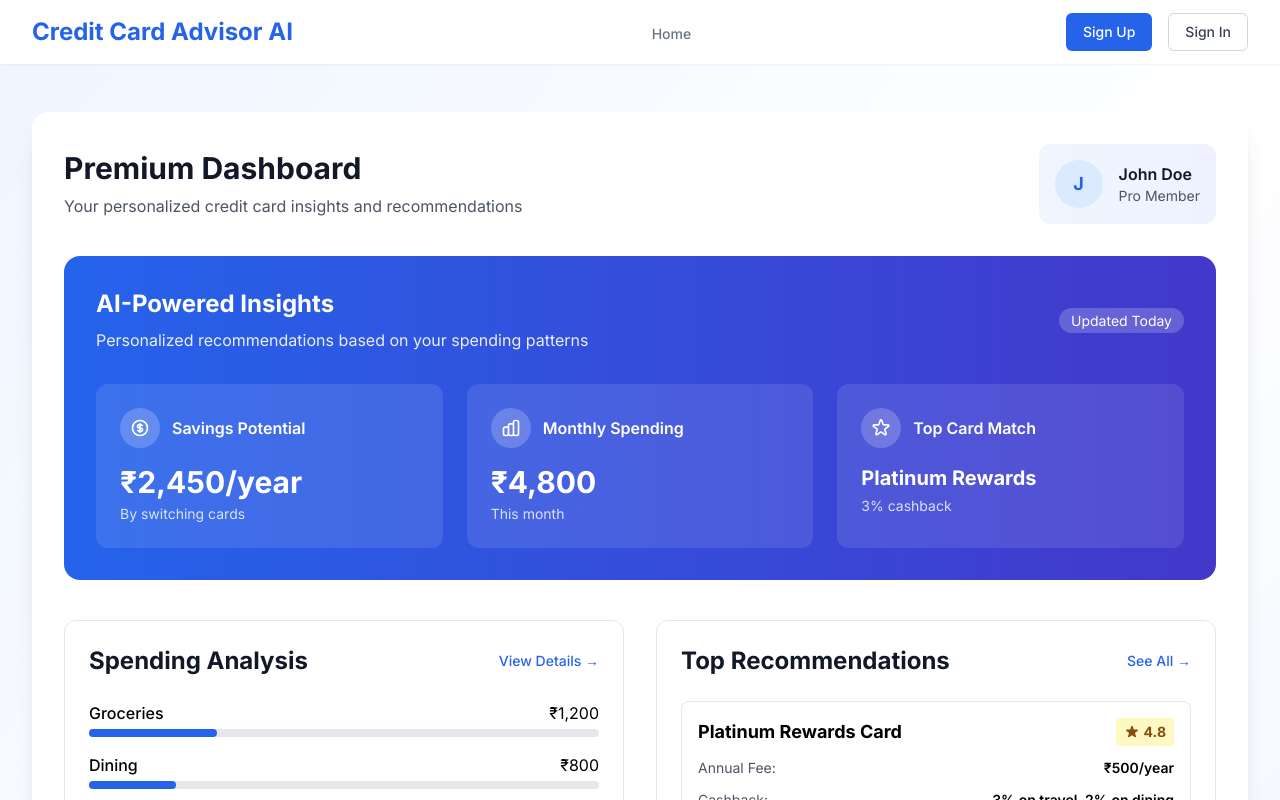
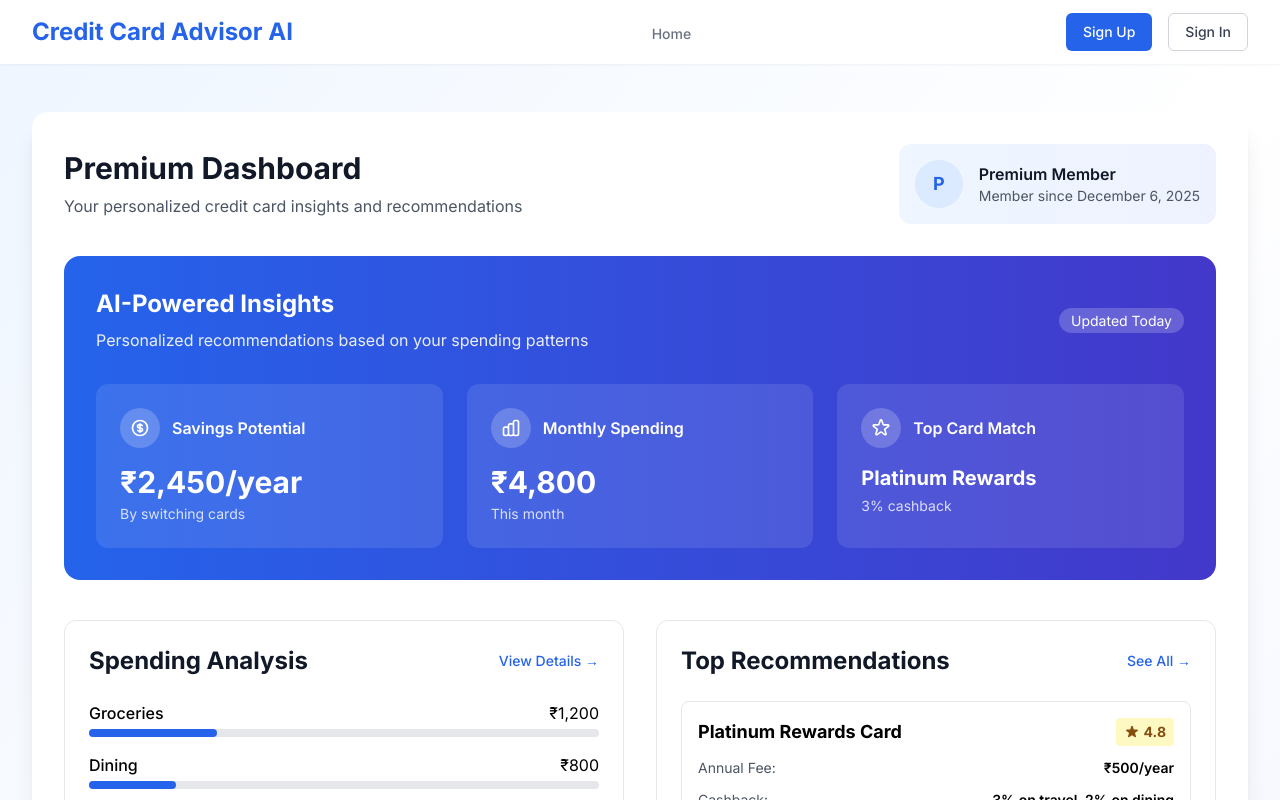
Before and after one commit to JayGodbole/credit-card-advisor-ai, a Next.js app: page /premium-dashboard in a window 1280 px wide. Shown: the top 800 px of the page. Built offline with nearby package versions, Linux system fonts and the light colour scheme.

Commit message:
Fix user display information and improve premium dashboard

```diff
--- a/app/premium-dashboard/page.tsx
+++ b/app/premium-dashboard/page.tsx
@@ -12,9 +12,13 @@ export default function PremiumDashboardPage() {
     setTimeout(() => {
       // In a real app, this would come from your authentication system
       setUser({
-        name: "John Doe",
-        email: "john@example.com",
-        memberSince: "January 2024",
+        name: "Premium Member",
+        email: "",
+        memberSince: new Date().toLocaleDateString('en-US', {
+          year: 'numeric',
+          month: 'long',
+          day: 'numeric'
+        }),
         subscriptionActive: true
       });
       setIsLoading(false);
@@ -77,7 +81,7 @@ export default function PremiumDashboardPage() {
                   </div>
                   <div>
                     <p className="font-semibold text-gray-900">{user.name}</p>
-                    <p className="text-sm text-gray-600">Pro Member</p>
+                    <p className="text-sm text-gray-600">Member since {user.memberSince}</p>
                   </div>
                 </div>
               </div>
```
